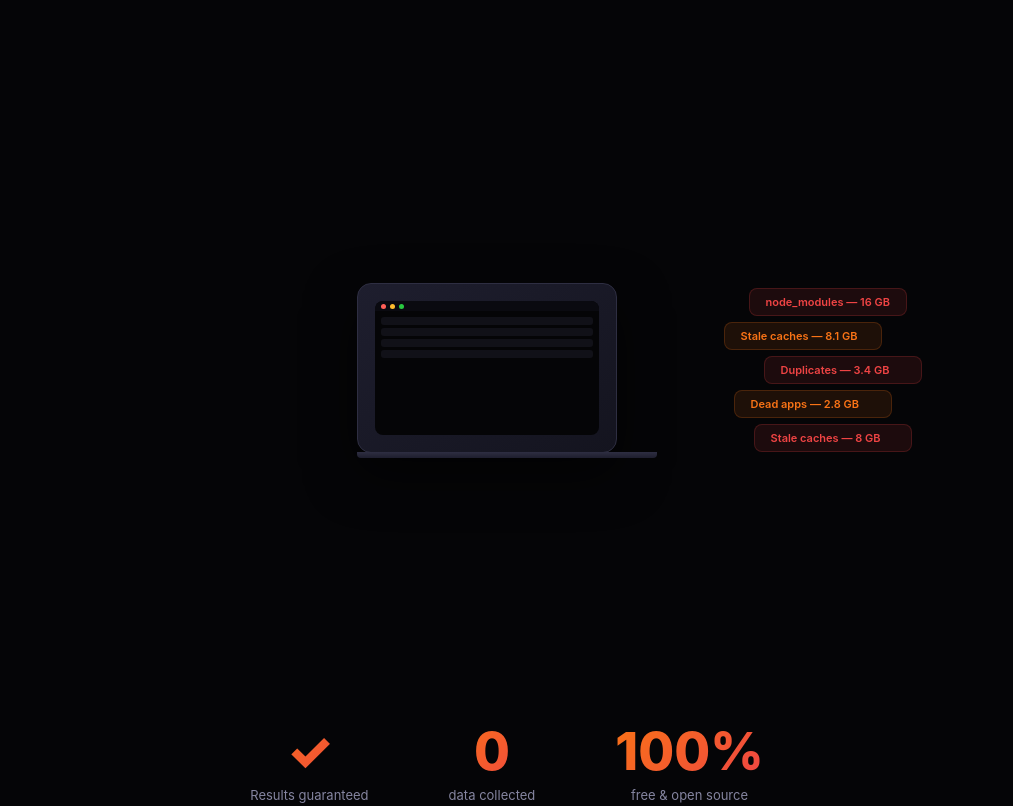
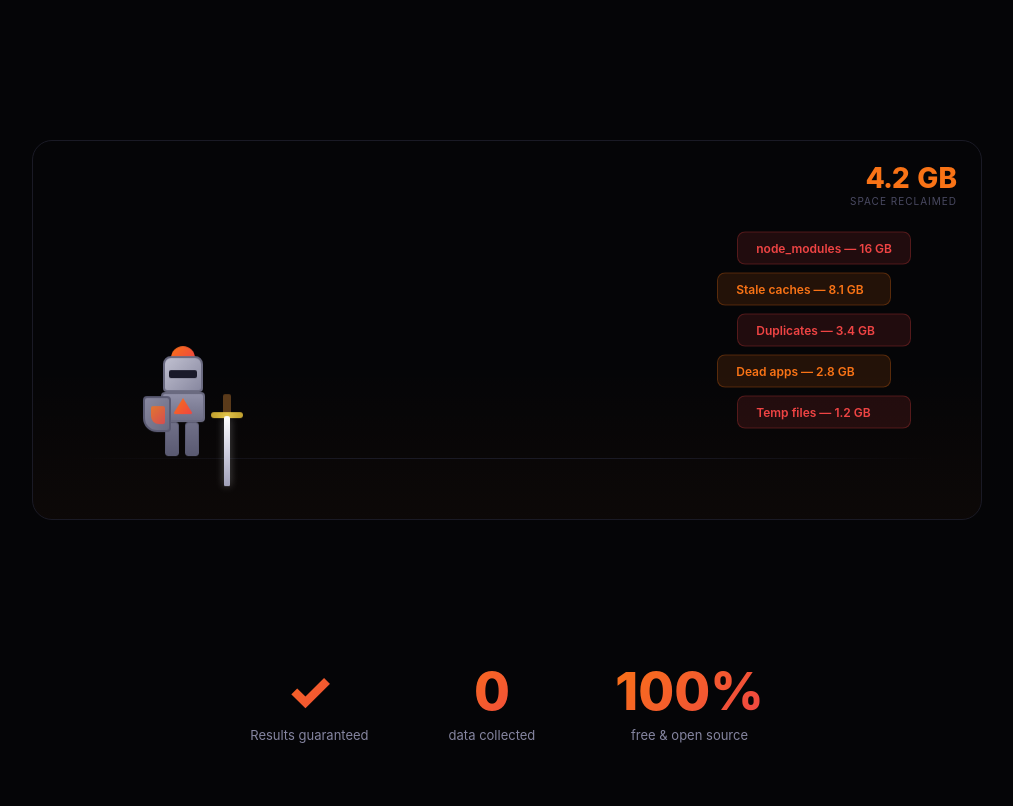
Before and after one commit to r33hAB/MacUninstaller, a plain HTML site: page docs/index.html in a window 1280 px wide. Shown: the part 680-1486 px from the top of the page, without its empty margins (133-1146 px from the left). Drawn offline with Linux system fonts and the light colour scheme.

Commit message:
Knight battle animation with slash effects, score counter, spark particles

```diff
--- a/docs/index.html
+++ b/docs/index.html
@@ -12,15 +12,8 @@
             --orange:#f97316;--red:#ef4444;--purple:#8b5cf6;--blue:#667eea;
         }
         body{font-family:-apple-system,BlinkMacSystemFont,'SF Pro Display',sans-serif;background:var(--bg);color:var(--text);overflow-x:hidden}
-
-        /* Animations */
         .fade-up{opacity:0;transform:translateY(50px);transition:all 1s cubic-bezier(.16,1,.3,1)}
         .fade-up.vis{opacity:1;transform:translateY(0)}
-        .fade-up.vis:nth-child(2){transition-delay:.1s}
-        .fade-up.vis:nth-child(3){transition-delay:.2s}
-        .fade-up.vis:nth-child(4){transition-delay:.3s}
-        .fade-up.vis:nth-child(5){transition-delay:.4s}
-        .fade-up.vis:nth-child(6){transition-delay:.5s}
 
         /* Nav */
         nav{position:fixed;top:0;width:100%;z-index:100;padding:12px 32px;display:flex;align-items:center;justify-content:space-between;background:rgba(5,5,7,.75);backdrop-filter:blur(30px);border-bottom:1px solid rgba(26,26,37,.5)}
@@ -37,7 +30,7 @@
         .btn-g:hover{background:rgba(255,255,255,.08);border-color:var(--text3)}
 
         /* Hero */
-        .hero{min-height:100vh;display:flex;flex-direction:column;align-items:center;justify-content:center;text-align:center;padding:140px 32px 80px;position:relative}
+        .hero{min-height:100vh;display:flex;flex-direction:column;align-items:center;justify-content:center;text-align:center;padding:140px 32px 80px}
         .hero-tag{display:inline-flex;align-items:center;gap:6px;padding:5px 14px;border-radius:20px;font-size:11px;font-weight:600;background:rgba(249,115,22,.08);border:1px solid rgba(249,115,22,.15);color:var(--orange);margin-bottom:24px;text-transform:uppercase;letter-spacing:.5px}
         .hero h1{font-size:clamp(40px,7vw,76px);font-weight:800;line-height:1.05;letter-spacing:-3px;margin-bottom:20px}
         .hero h1 .gr{background:linear-gradient(135deg,var(--orange),var(--red),var(--purple));-webkit-background-clip:text;-webkit-text-fill-color:transparent;background-size:200% 200%;animation:grShift 5s ease infinite}
@@ -47,44 +40,80 @@
         .hero-meta{font-size:11px;color:var(--text3)}
 
         /* Battle Arena */
-        .arena{padding:40px 32px 80px;position:relative}
-        .arena-inner{max-width:900px;margin:0 auto;height:420px;position:relative;display:flex;align-items:center;justify-content:center}
+        .arena{padding:20px 32px 80px;position:relative}
+        .arena-inner{max-width:950px;margin:0 auto;height:380px;position:relative;display:flex;align-items:center;overflow:hidden;background:linear-gradient(180deg,transparent 60%,rgba(249,115,22,.03));border-radius:20px;border:1px solid var(--border)}
 
-        .machine{position:relative;z-index:2;transition:transform .4s cubic-bezier(.16,1,.3,1)}
-        .machine-body{width:260px;height:170px;background:linear-gradient(145deg,#1e1e2e,#14141f);border-radius:14px;border:1.5px solid #2e2e42;display:flex;align-items:center;justify-content:center;box-shadow:0 0 0 0 rgba(249,115,22,0),0 20px 50px rgba(0,0,0,.6);transition:box-shadow .3s}
-        .machine.charging .machine-body{box-shadow:0 0 60px 10px rgba(249,115,22,.2),0 20px 50px rgba(0,0,0,.6)}
-        .machine-screen{width:224px;height:134px;border-radius:8px;background:var(--bg);overflow:hidden}
-        .machine-bar{height:10px;display:flex;gap:4px;padding:3px 6px;background:#0a0a10}
-        .machine-bar i{width:5px;height:5px;border-radius:50%;display:block}
-        .machine-rows{padding:6px;display:flex;flex-direction:column;gap:3px}
-        .machine-row{height:8px;border-radius:3px;background:var(--card);position:relative;overflow:hidden}
-        .machine-row::after{content:'';position:absolute;left:-100%;top:0;height:100%;width:50%;background:linear-gradient(90deg,transparent,rgba(249,115,22,.3),transparent);animation:scanLine 2s ease-in-out infinite}
-        .machine-row:nth-child(2)::after{animation-delay:.3s}
-        .machine-row:nth-child(3)::after{animation-delay:.6s}
-        @keyframes scanLine{0%{left:-100%}100%{left:200%}}
-        .machine-stand{width:300px;height:6px;margin:-1px auto 0;background:linear-gradient(to bottom,#2e2e42,#1e1e2e);border-radius:0 0 4px 4px}
+        /* Ground line */
+        .arena-inner::after{content:'';position:absolute;bottom:60px;left:5%;right:5%;height:1px;background:linear-gradient(90deg,transparent,var(--border),var(--border),transparent)}
 
-        /* Energy blast */
-        .blast{position:absolute;left:50%;top:50%;transform:translate(-20%,-50%);z-index:3;pointer-events:none}
-        .blast-core{width:0;height:6px;border-radius:3px;background:linear-gradient(90deg,#fff,var(--orange),var(--red),transparent);opacity:0;transition:width .15s,opacity .1s;box-shadow:0 0 20px var(--orange),0 0 40px rgba(249,115,22,.3)}
-        .blast-core.fire{width:250px;opacity:1}
-        .blast-ring{position:absolute;right:-20px;top:50%;transform:translateY(-50%);width:40px;height:40px;border-radius:50%;border:2px solid var(--orange);opacity:0;transition:all .3s}
-        .blast-ring.fire{opacity:.6;transform:translateY(-50%) scale(2);border-color:transparent}
+        /* Knight */
+        .knight{position:absolute;left:120px;bottom:60px;z-index:3;transition:transform .3s cubic-bezier(.16,1,.3,1)}
+        .knight-body{position:relative;width:60px;height:100px}
+        /* Helmet */
+        .knight .helm{position:absolute;top:0;left:10px;width:40px;height:36px;background:linear-gradient(135deg,#c0c0d0,#8888a0);border-radius:8px 8px 4px 4px;border:2px solid #6a6a80}
+        .knight .visor{position:absolute;top:14px;left:16px;width:28px;height:8px;background:#1a1a2a;border-radius:2px}
+        .knight .plume{position:absolute;top:-10px;left:18px;width:24px;height:14px;background:linear-gradient(135deg,var(--orange),var(--red));border-radius:12px 12px 0 0;transform-origin:bottom center}
+        /* Torso */
+        .knight .torso{position:absolute;top:36px;left:8px;width:44px;height:30px;background:linear-gradient(180deg,#9090a8,#707088);border-radius:4px;border:2px solid #6a6a80}
+        .knight .emblem{position:absolute;top:42px;left:20px;width:20px;height:16px;background:linear-gradient(135deg,var(--orange),var(--red));border-radius:3px;clip-path:polygon(50% 0%,100% 100%,0% 100%)}
+        /* Legs */
+        .knight .legs{position:absolute;top:66px;left:12px;display:flex;gap:6px}
+        .knight .leg{width:14px;height:34px;background:linear-gradient(180deg,#707088,#5a5a72);border-radius:3px;border:1px solid #5a5a72}
 
-        /* Junk targets */
-        .junk{position:absolute;right:60px;top:50%;transform:translateY(-50%);z-index:1;display:flex;flex-direction:column;gap:6px;transition:all .4s cubic-bezier(.16,1,.3,1)}
-        .junk.hit{transform:translateY(-50%) translateX(80px) scale(.85);opacity:.4;filter:blur(2px)}
-        .junk-item{padding:6px 16px;border-radius:8px;font-size:11px;font-weight:600;white-space:nowrap;position:relative;overflow:hidden;transition:all .3s}
-        .junk-item:nth-child(odd){background:rgba(239,68,68,.1);border:1px solid rgba(239,68,68,.2);color:var(--red)}
-        .junk-item:nth-child(even){background:rgba(249,115,22,.1);border:1px solid rgba(249,115,22,.2);color:var(--orange)}
-        .junk-item:nth-child(1){transform:translateX(10px)}
-        .junk-item:nth-child(2){transform:translateX(-15px)}
-        .junk-item:nth-child(3){transform:translateX(25px)}
-        .junk-item:nth-child(4){transform:translateX(-5px)}
-        .junk-item:nth-child(5){transform:translateX(15px)}
+        /* Sword arm */
+        .sword-arm{position:absolute;top:38px;right:-30px;transform-origin:0 8px;transition:transform .15s ease}
+        .sword-grip{width:8px;height:20px;background:#5a3a1a;border-radius:2px;margin-left:12px}
+        .sword-guard{width:32px;height:6px;background:linear-gradient(90deg,#c0a030,#e0c040,#c0a030);border-radius:3px;margin-left:0;margin-top:-2px}
+        .sword-blade{width:6px;height:70px;background:linear-gradient(180deg,#fff,#d0d0e0,#a0a0b8);border-radius:2px 2px 1px 1px;margin-left:13px;margin-top:-2px;box-shadow:0 0 8px rgba(255,255,255,.3)}
 
-        /* Explosion particles */
-        .sparks{position:absolute;inset:0;pointer-events:none;z-index:4}
+        /* Shield */
+        .shield{position:absolute;top:40px;left:-10px;width:28px;height:36px;background:linear-gradient(135deg,#8888a0,#6a6a80);border-radius:4px 4px 4px 14px;border:2px solid #5a5a72}
+        .shield::after{content:'';position:absolute;top:8px;left:6px;width:14px;height:18px;background:linear-gradient(135deg,var(--orange),var(--red));border-radius:2px 2px 2px 8px;opacity:.8}
+
+        /* Knight animations */
+        .knight.idle{animation:knightBreathe 2s ease-in-out infinite}
+        @keyframes knightBreathe{0%,100%{transform:translateY(0)}50%{transform:translateY(-3px)}}
+
+        .knight.attack{animation:knightLunge .5s cubic-bezier(.16,1,.3,1)}
+        @keyframes knightLunge{
+            0%{transform:translateX(0) rotate(0)}
+            20%{transform:translateX(-20px) rotate(-5deg)}
+            50%{transform:translateX(120px) rotate(3deg)}
+            70%{transform:translateX(100px) rotate(0)}
+            100%{transform:translateX(0) rotate(0)}
+        }
+        .knight.attack .sword-arm{animation:swordSlash .5s ease}
+        @keyframes swordSlash{
+            0%{transform:rotate(0)}
+            20%{transform:rotate(-60deg)}
+            45%{transform:rotate(40deg)}
+            100%{transform:rotate(0)}
+        }
+
+        /* Slash effect */
+        .slash{position:absolute;pointer-events:none;z-index:5}
+        .slash-line{width:0;height:3px;background:linear-gradient(90deg,rgba(255,255,255,.9),var(--orange),transparent);border-radius:2px;position:absolute;transform-origin:left center;opacity:0}
+
+        /* Junk blocks */
+        .junk-zone{position:absolute;right:80px;top:50%;transform:translateY(-50%);display:flex;flex-direction:column;gap:8px;z-index:2;transition:all .3s}
+        .junk-block{padding:8px 18px;border-radius:8px;font-size:12px;font-weight:600;white-space:nowrap;position:relative;transition:all .4s cubic-bezier(.16,1,.3,1)}
+        .junk-block:nth-child(odd){background:rgba(239,68,68,.12);border:1px solid rgba(239,68,68,.25);color:var(--red);transform:translateX(10px)}
+        .junk-block:nth-child(even){background:rgba(249,115,22,.12);border:1px solid rgba(249,115,22,.25);color:var(--orange);transform:translateX(-10px)}
+        .junk-block.hit{animation:junkExplode .5s ease-out forwards}
+        @keyframes junkExplode{
+            0%{transform:scale(1);opacity:1;filter:blur(0)}
+            30%{transform:scale(1.1);filter:brightness(2) blur(0)}
+            100%{transform:translateX(80px) scale(0) rotate(20deg);opacity:0;filter:blur(6px)}
+        }
+
+        /* Sparks */
+        .sparks{position:absolute;inset:0;pointer-events:none;z-index:6}
+        .spark{position:absolute;border-radius:50%;pointer-events:none}
+
+        /* Score counter */
+        .score{position:absolute;top:20px;right:24px;text-align:right;z-index:5}
+        .score-num{font-size:28px;font-weight:800;color:var(--orange);font-variant-numeric:tabular-nums}
+        .score-label{font-size:10px;color:var(--text3);text-transform:uppercase;letter-spacing:1px}
 
         /* Stats */
         .stats{padding:60px 32px;display:flex;justify-content:center;gap:80px}
@@ -111,15 +140,16 @@
         .cta>p{color:var(--text2);font-size:16px;margin-bottom:32px}
         .cta-m{font-size:11px;color:var(--text3);margin-top:14px}
 
-        /* Footer */
         footer{padding:24px 32px;border-top:1px solid var(--border);display:flex;justify-content:space-between;align-items:center}
         footer p,footer a{font-size:11px;color:var(--text3);text-decoration:none}
 
         @media(max-width:768px){
             .fg{grid-template-columns:1fr}.stats{flex-direction:column;gap:28px}
             .hero-btns{flex-direction:column;align-items:center}
-            .arena-inner{height:300px}.machine-body{width:180px;height:120px}
-            .junk{right:10px}.n-right a:not(.btn){display:none}
+            .arena-inner{height:300px}
+            .knight{left:40px;transform:scale(.7)!important}
+            .junk-zone{right:20px}
+            .n-right a:not(.btn){display:none}
         }
     </style>
 </head>
@@ -150,39 +180,41 @@
 
 <section class="arena fade-up">
     <div class="arena-inner">
-        <div class="machine" id="machine">
-            <div class="machine-body">
-                <div class="machine-screen">
-                    <div class="machine-bar">
-                        <i style="background:#ff5f57"></i>
-                        <i style="background:#febc2e"></i>
-                        <i style="background:#28c840"></i>
-                    </div>
-                    <div class="machine-rows">
-                        <div class="machine-row"></div>
-                        <div class="machine-row"></div>
-                        <div class="machine-row"></div>
-                        <div class="machine-row"></div>
+        <!-- Knight -->
+        <div class="knight idle" id="knight">
+            <div class="knight-body">
+                <div class="plume"></div>
+                <div class="helm"></div>
+                <div class="visor"></div>
+                <div class="torso"></div>
+                <div class="emblem"></div>
+                <div class="legs"><div class="leg"></div><div class="leg"></div></div>
+                <div class="shield"></div>
+                <div class="sword-arm">
+                    <div class="sword-grip"></div>
+                    <div class="sword-guard"></div>
+                    <div class="sword-blade"></div>
                 </div>
             </div>
         </div>
-            <div class="machine-stand"></div>
+
+        <!-- Junk targets -->
+        <div class="junk-zone" id="junkZone">
+            <div class="junk-block">Old DMGs &mdash; 4.2 GB</div>
+            <div class="junk-block">node_modules &mdash; 16 GB</div>
+            <div class="junk-block">Stale caches &mdash; 8.1 GB</div>
+            <div class="junk-block">Duplicates &mdash; 3.4 GB</div>
+            <div class="junk-block">Dead apps &mdash; 2.8 GB</div>
         </div>
 
-        <div class="blast" id="blast">
-            <div class="blast-core" id="blastCore"></div>
-            <div class="blast-ring" id="blastRing"></div>
+        <!-- Effects -->
+        <div class="sparks" id="sparks"></div>
+
+        <!-- Score -->
+        <div class="score">
+            <div class="score-num" id="scoreNum">0 GB</div>
+            <div class="score-label">Space Reclaimed</div>
         </div>
-
-        <div class="junk" id="junk">
-            <div class="junk-item">Old DMGs &mdash; 4.2 GB</div>
-            <div class="junk-item">node_modules &mdash; 16 GB</div>
-            <div class="junk-item">Stale caches &mdash; 8.1 GB</div>
-            <div class="junk-item">Duplicates &mdash; 3.4 GB</div>
-            <div class="junk-item">Dead apps &mdash; 2.8 GB</div>
-        </div>
-
-        <div class="sparks" id="sparks"></div>
     </div>
 </section>
 
@@ -248,94 +280,132 @@
 const obs=new IntersectionObserver(e=>{e.forEach(x=>{if(x.isIntersecting)x.target.classList.add('vis')})},{threshold:.12});
 document.querySelectorAll('.fade-up').forEach(el=>obs.observe(el));
 
-// Battle animation
+// Battle system
+const knight=document.getElementById('knight');
+const junkZone=document.getElementById('junkZone');
+const sparksEl=document.getElementById('sparks');
+const scoreEl=document.getElementById('scoreNum');
 const arena=document.querySelector('.arena');
-const machine=document.getElementById('machine');
-const blastCore=document.getElementById('blastCore');
-const blastRing=document.getElementById('blastRing');
-const junk=document.getElementById('junk');
-const sparksEl=document.getElementById('sparks');
-let firing=false;
+let fighting=false;
+let totalReclaimed=0;
 
-function spark(x,y){
+const junkData=[
+    {text:'Old DMGs',size:4.2},{text:'node_modules',size:16},
+    {text:'Stale caches',size:8.1},{text:'Duplicates',size:3.4},
+    {text:'Dead apps',size:2.8},{text:'Temp files',size:1.2},
+    {text:'.DS_Store spam',size:0.8},{text:'Old logs',size:2.1},
+    {text:'Xcode junk',size:9.4},{text:'Broken symlinks',size:0.3},
+    {text:'Old backups',size:5.7},{text:'Zombie prefs',size:0.6},
+];
+
+function spark(x,y,count){
+    for(let i=0;i<count;i++){
         const s=document.createElement('div');
-    s.style.cssText=`position:absolute;width:${3+Math.random()*4}px;height:${3+Math.random()*4}px;border-radius:50%;left:${x}px;top:${y}px;pointer-events:none`;
-    s.style.background=Math.random()>.5?'#f97316':'#ef4444';
+        s.className='spark';
+        const size=2+Math.random()*5;
+        const colors=['#f97316','#ef4444','#fbbf24','#fff'];
+        s.style.cssText=`width:${size}px;height:${size}px;left:${x}px;top:${y}px;background:${colors[Math.floor(Math.random()*colors.length)]}`;
         sparksEl.appendChild(s);
-    const a=Math.random()*Math.PI*2,d=40+Math.random()*80;
+        const angle=Math.random()*Math.PI*2;
+        const dist=30+Math.random()*100;
+        const dur=400+Math.random()*400;
         s.animate([
-        {opacity:1,transform:'scale(1) translate(0,0)',boxShadow:'0 0 6px #f97316'},
-        {opacity:0,transform:`scale(0) translate(${Math.cos(a)*d}px,${Math.sin(a)*d}px)`,boxShadow:'0 0 0 transparent'}
-    ],{duration:500+Math.random()*300,easing:'ease-out'});
-    setTimeout(()=>s.remove(),800);
+            {opacity:1,transform:'scale(1) translate(0,0)',boxShadow:`0 0 ${size*2}px ${s.style.background}`},
+            {opacity:0,transform:`scale(0) translate(${Math.cos(angle)*dist}px,${Math.sin(angle)*dist}px)`,boxShadow:'0 0 0 transparent'}
+        ],{duration:dur,easing:'ease-out'});
+        setTimeout(()=>s.remove(),dur);
+    }
 }
 
-function fire(){
-    if(firing)return;firing=true;
-    // Charge
-    machine.classList.add('charging');
-    machine.style.transform='translateX(-10px)';
+function slashEffect(x,y){
+    const slash=document.createElement('div');
+    slash.className='slash';
+    slash.style.cssText=`left:${x-40}px;top:${y}px`;
+    for(let i=0;i<3;i++){
+        const line=document.createElement('div');
+        line.className='slash-line';
+        line.style.transform=`rotate(${-30+i*30}deg)`;
+        slash.appendChild(line);
+        line.animate([
+            {width:'0px',opacity:1},
+            {width:'80px',opacity:.8},
+            {width:'120px',opacity:0}
+        ],{duration:250,delay:i*50,easing:'ease-out',fill:'forwards'});
+    }
+    sparksEl.appendChild(slash);
+    setTimeout(()=>slash.remove(),400);
+}
+
+function attack(){
+    if(fighting)return;
+    const blocks=junkZone.querySelectorAll('.junk-block:not(.hit)');
+    if(blocks.length===0)return;
+    fighting=true;
+
+    // Pick target
+    const target=blocks[Math.floor(Math.random()*blocks.length)];
+
+    // Knight attacks
+    knight.classList.remove('idle');
+    knight.classList.add('attack');
+
+    // Impact timing
     setTimeout(()=>{
-        // Fire
-        machine.style.transform='translateX(20px)';
-        blastCore.classList.add('fire');
-        blastRing.classList.add('fire');
-        setTimeout(()=>{
-            // Impact
-            junk.classList.add('hit');
-            const r=junk.getBoundingClientRect();
+        // Slash effect at target
+        const tr=target.getBoundingClientRect();
         const ar=arena.getBoundingClientRect();
-            for(let i=0;i<14;i++)spark(r.left-ar.left+Math.random()*120,r.top-ar.top+Math.random()*100);
-            // Remove a junk item
-            const items=junk.querySelectorAll('.junk-item');
-            if(items.length>0){
-                const target=items[Math.floor(Math.random()*items.length)];
-                target.animate([
-                    {opacity:1,transform:target.style.transform||'translateX(0)'},
-                    {opacity:0,transform:'translateX(100px) scale(0)',filter:'blur(4px)'}
-                ],{duration:400,easing:'ease-in'});
+        slashEffect(tr.left-ar.left,tr.top-ar.top+tr.height/2);
+        spark(tr.left-ar.left+20,tr.top-ar.top+tr.height/2,12);
+
+        // Explode target
+        target.classList.add('hit');
+
+        // Update score
+        const sizeMatch=target.textContent.match(/([\d.]+)\s*GB/);
+        if(sizeMatch)totalReclaimed+=parseFloat(sizeMatch[1]);
+        scoreEl.textContent=totalReclaimed.toFixed(1)+' GB';
+        scoreEl.animate([
+            {transform:'scale(1.3)',color:'#fff'},
+            {transform:'scale(1)',color:'#f97316'}
+        ],{duration:300});
+
+        // Respawn after removal
         setTimeout(()=>{
             target.remove();
-                    // Respawn after a while
             setTimeout(()=>{
-                        const texts=['Old DMGs \u2014 4.2 GB','node_modules \u2014 16 GB','Stale caches \u2014 8 GB','Duplicates \u2014 3 GB','Dead apps \u2014 2.8 GB','Temp files \u2014 1.2 GB','.DS_Store \u2014 847 files'];
+                const d=junkData[Math.floor(Math.random()*junkData.length)];
                 const el=document.createElement('div');
-                        el.className='junk-item';
-                        el.textContent=texts[Math.floor(Math.random()*texts.length)];
-                        el.style.opacity='0';
-                        junk.appendChild(el);
-                        requestAnimationFrame(()=>el.style.opacity='1');
-                    },2000);
-                },400);
-            }
-        },150);
+                el.className='junk-block';
+                el.textContent=`${d.text} \u2014 ${d.size} GB`;
+                el.style.opacity='0';el.style.transform='translateX(40px)';
+                junkZone.appendChild(el);
+                requestAnimationFrame(()=>{el.style.opacity='1';el.style.transform='';});
+            },800);
+        },500);
+    },250);
+
+    // Reset knight
     setTimeout(()=>{
-            blastCore.classList.remove('fire');
-            blastRing.classList.remove('fire');
-            machine.classList.remove('charging');
-            machine.style.transform='';
-            junk.classList.remove('hit');
-            firing=false;
+        knight.classList.remove('attack');
+        knight.classList.add('idle');
+        fighting=false;
     },600);
-    },200);
 }
 
-// Fire on scroll
+// Attack on scroll
 let lastScroll=0;
 window.addEventListener('scroll',()=>{
     const now=Date.now();
-    if(now-lastScroll<1200)return;
+    if(now-lastScroll<900)return;
     const r=arena.getBoundingClientRect();
-    if(r.top<window.innerHeight*.8&&r.bottom>0){lastScroll=now;fire();}
+    if(r.top<window.innerHeight*.85&&r.bottom>100){lastScroll=now;attack();}
 },{passive:true});
 
-// Auto-fire periodically when visible
+// Auto-attack when visible
 setInterval(()=>{
     const r=arena.getBoundingClientRect();
-    if(r.top<window.innerHeight&&r.bottom>0)fire();
-},3000);
-
-// No counter needed — stats are static
+    if(r.top<window.innerHeight&&r.bottom>0)attack();
+},2500);
 </script>
 </body>
 </html>
```
Lines whose indentation alone changed are shown as unchanged.
